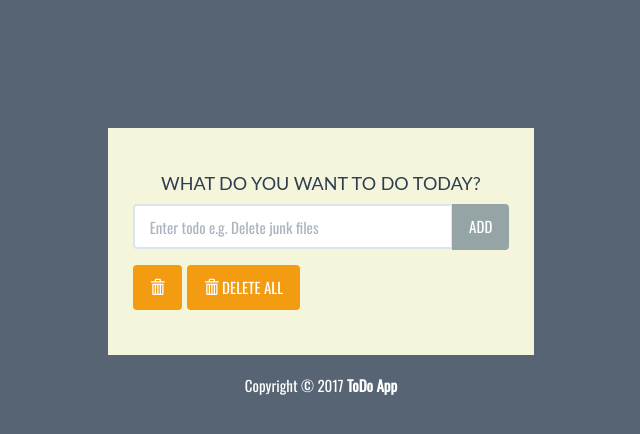
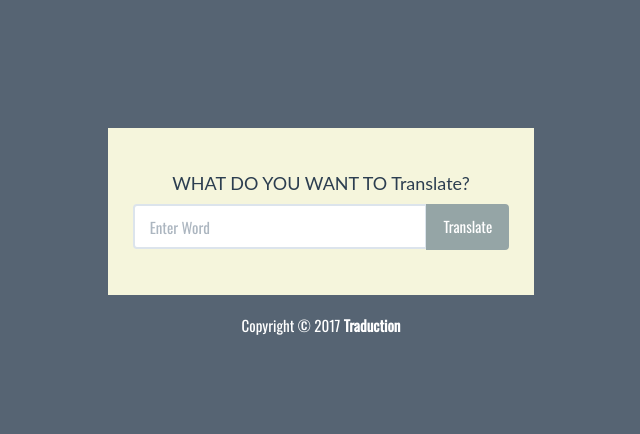
Before and after one commit to bixat/translateWebSiteWithDjango2, a Django app: page /trad in a window 1280 px wide. Shown: the top 434 px of the page, without its empty margins (319-959 px from the left). Run offline with Django 3.2, Linux system fonts and the light colour scheme; some libraries are stand-ins or nearby versions.

Commit message:
Minor fixes

```diff
--- a/traduction/trad/forms.py
+++ b/traduction/trad/forms.py
@@ -1,5 +1,5 @@
 from django import forms
 
 class trd(forms.Form):
-    style = forms.TextInput(attrs={'class':"form-control", 'placeholder':"Enter todo e.g. Delete junk files", 'aria-label':"Todo", 'aria-describedby':"add-btn"})
+    style = forms.TextInput(attrs={'class':"form-control", 'placeholder':"Enter Word", 'aria-label':"Traduction", 'aria-describedby':"add-btn"})
     word = forms.CharField(max_length=120,widget=style)
--- a/traduction/trad/templates/index.html
+++ b/traduction/trad/templates/index.html
@@ -20,7 +20,7 @@
 
 			<div class="row">
 				<div class="col-lg-4 col-lg-offset-4" id="content">
-					<h2>WHAT DO YOU WANT TO DO TODAY?</h2>
+					<h2>WHAT DO YOU WANT TO Translate?</h2>
 
 					<form action="/trad" method="POST" role="form">
 						{% csrf_token %}
@@ -28,13 +28,13 @@
 							<div class="input-group">
 							  {{ frm.word }}
 							  <span class="input-group-btn">
-								  <button type="submit" class="btn btn-default" id="add-btn">ADD</button>
+								  <button type="submit" class="btn btn-default" id="add-btn">Translate</button>
 							  </span>
 							</div>
 						</div>
 					</form>
 
-					<div class="row t10">
+					{% comment %} <div class="row t10">
 						<div class="col-lg-12">
 							<div class="btn-toolbar">
 								<div class="btn-group">
@@ -49,7 +49,7 @@
 								</div>
 							</div>
 						</div>
-					</div>
+					</div> {% endcomment %}
 
 					<ul class="list-group t20">
 						{% for i in wrd %}
@@ -63,7 +63,7 @@
 			<footer>
 				<div class="row pad">
 					<div class="col-lg-12 text-center">
-						Copyright &copy; 2017 <strong>ToDo App</strong>
+						Copyright &copy; 2017 <strong>Traduction</strong>
 					</div>
 				</div>
 			</footer>
```
